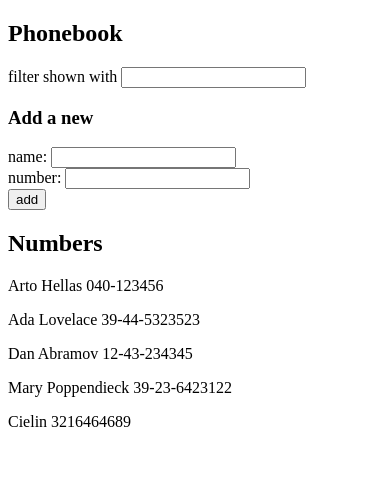
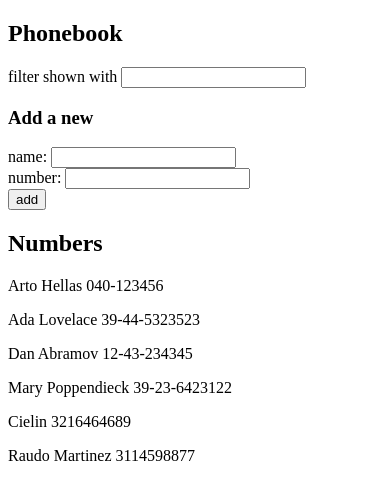
Before and after one commit to Sawsdev/FSO_Part2, a React (Vite) app in the folder phonebook/: page / in a window 390 px wide. Shown: the top 500 px of the page. Built offline with nearby package versions, Linux system fonts and the light colour scheme; data requests are answered from the project's data file.

Commit message:
Add phonebook step 8

```diff
--- a/phonebook/db.json
+++ b/phonebook/db.json
@@ -24,6 +24,11 @@
       "id": 5,
       "name": "Cielin ",
       "number": "3216464689"
+    },
+    {
+      "id": 6,
+      "name": "Raudo Martinez",
+      "number": "3114598877"
     }
   ]
 }
--- a/phonebook/src/App.jsx
+++ b/phonebook/src/App.jsx
@@ -3,6 +3,7 @@ import axios from 'axios'
 import Persons from './components/Persons'
 import Filter from './components/Filter'
 import PersonForm from './components/PersonForm'
+import personService from './services/persons'
 
 const App = () => {
   const [persons, setPersons] = useState([])
@@ -14,11 +15,11 @@ const App = () => {
 
   const getPersons = () => {
 
-    axios
-      .get("http://localhost:3001/persons")
-      .then(response => {
+    personService
+      .getAllPersons()
+      .then(initialPersons => {
         console.log("Promise fullfiled");
-        setPersons(response.data)
+        setPersons(initialPersons)
       })
   }
   useEffect(getPersons, [])
@@ -58,7 +59,7 @@ const App = () => {
 
   const addNewPerson = (event) => {
     event.preventDefault()
-    const url = 'http://localhost:3001/persons'
+
     const newPerson = {
       name: newName,
       number: newNumber,
@@ -66,10 +67,10 @@ const App = () => {
     }
     if ( !personExists(newPerson) )
     {
-      axios
-        .post(url, newPerson)
-        .then(response => {
-          setPersons(persons.concat(response.data))
+      personService
+        .createPerson(newPerson)
+        .then(createdPerson => {
+          setPersons(persons.concat(createdPerson))
           setNewName('')
           setNewNumber('')
 
--- /dev/null
+++ b/phonebook/src/services/persons.js
@@ -0,0 +1,27 @@
+import axios from 'axios'
+const url = 'http://localhost:3001/persons'
+
+const getAllPersons = () => {
+   const request = axios.get(url)
+    return request.then(response => response.data)
+}
+
+const createPerson = (person) => {
+    const request = axios.post(url, person)
+    return request.then(response => response.data)
+}
+
+const updatePerson = (id, person) => {
+    const request = axios.put(
+        `${url}/${id}`, person
+    )
+    return request.then(response => response.data)
+}
+
+
+
+export default {
+    getAllPersons,
+    createPerson,
+    updatePerson
+}
```
